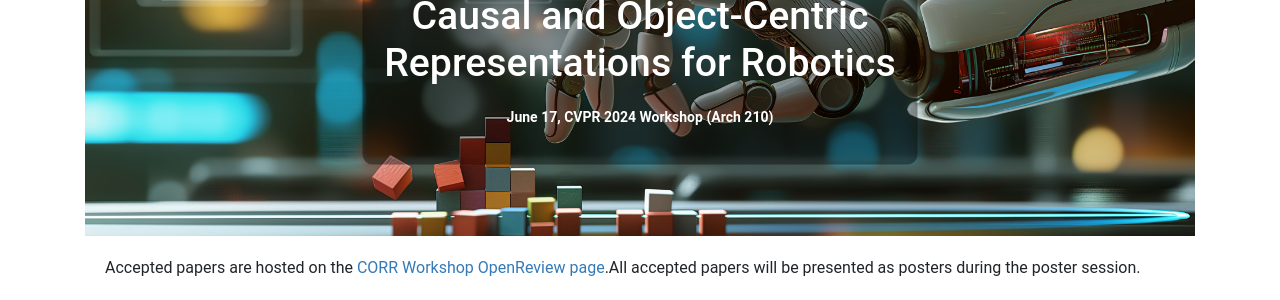
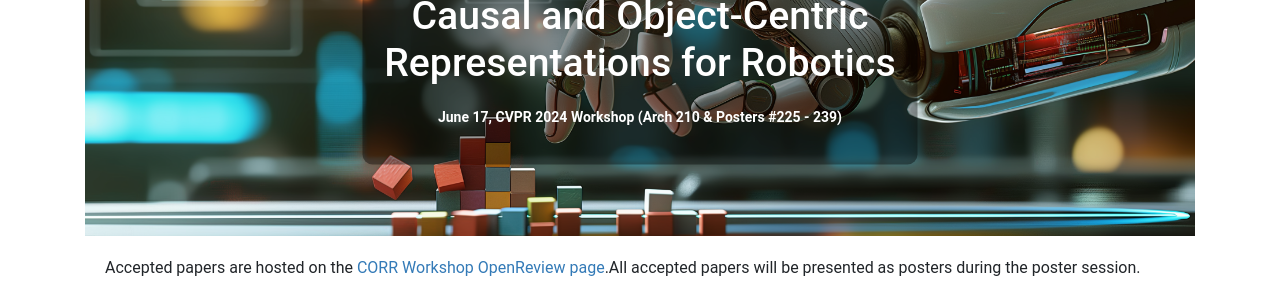
Before and after one commit to corrworkshop/corrworkshop.github.io, a Jekyll site: the page built from papers.html, in a window 1280 px wide. Shown: the part 161-461 px from the top of the page. Built offline with Jekyll 4.4.1, drawn with Linux system fonts in a browser that asks for light colours; nearby versions of some CDN libraries.

Commit message:
Update papers.html

```diff
--- a/papers.html
+++ b/papers.html
@@ -5,7 +5,7 @@
      <img src="images/banner.jpg" alt="Causal and Object-Centric Representations for Robotics" class="banner-img">
      <div class="banner-text">
        <h1>Causal and Object-Centric Representations for Robotics</h1>
-       <p>June 17, CVPR 2024 Workshop (Arch 210)</p>
+       <p>June 17, CVPR 2024 Workshop (Arch 210 & Posters #225 - 239)</p>
      </div>
    </div>
 <div id="program">
```
